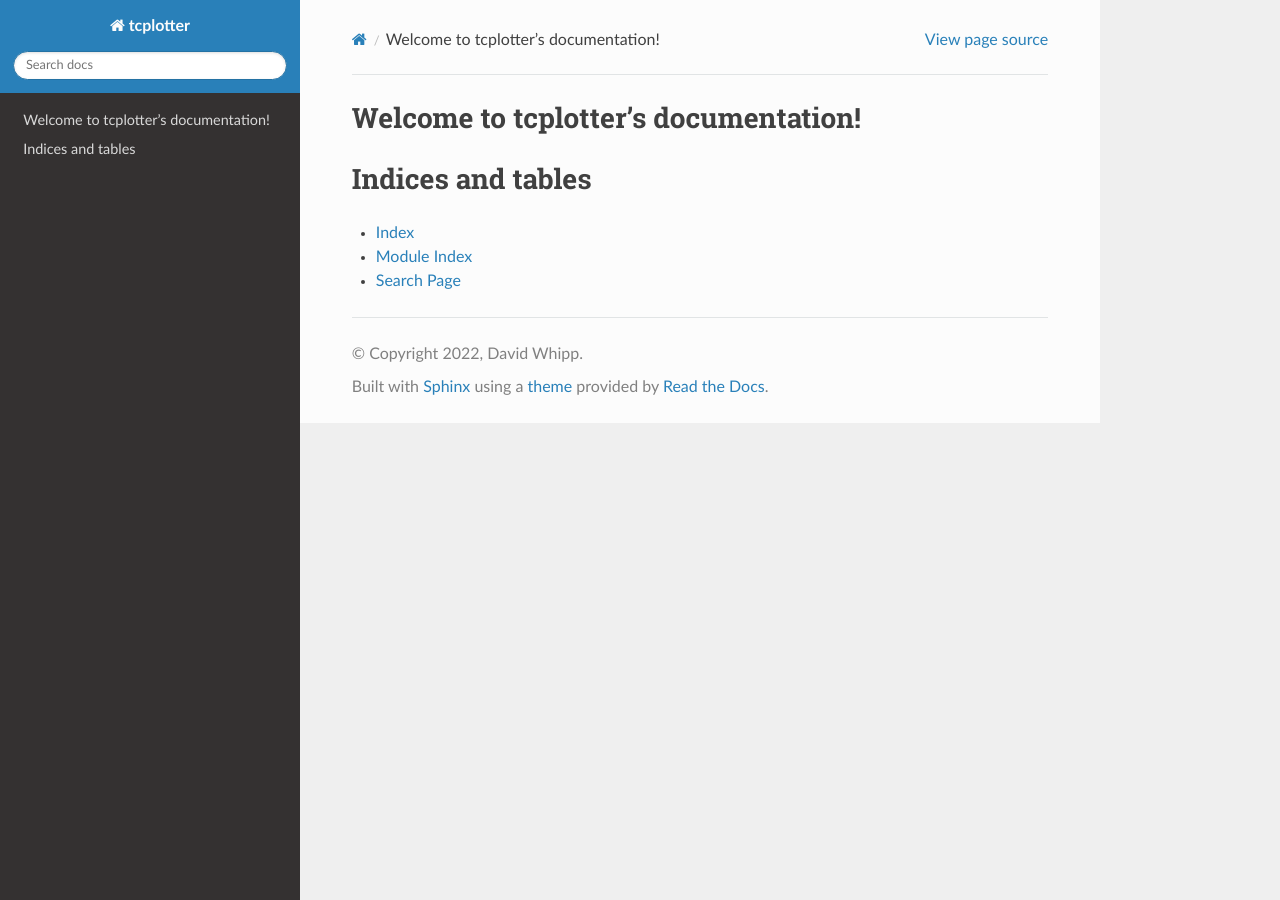
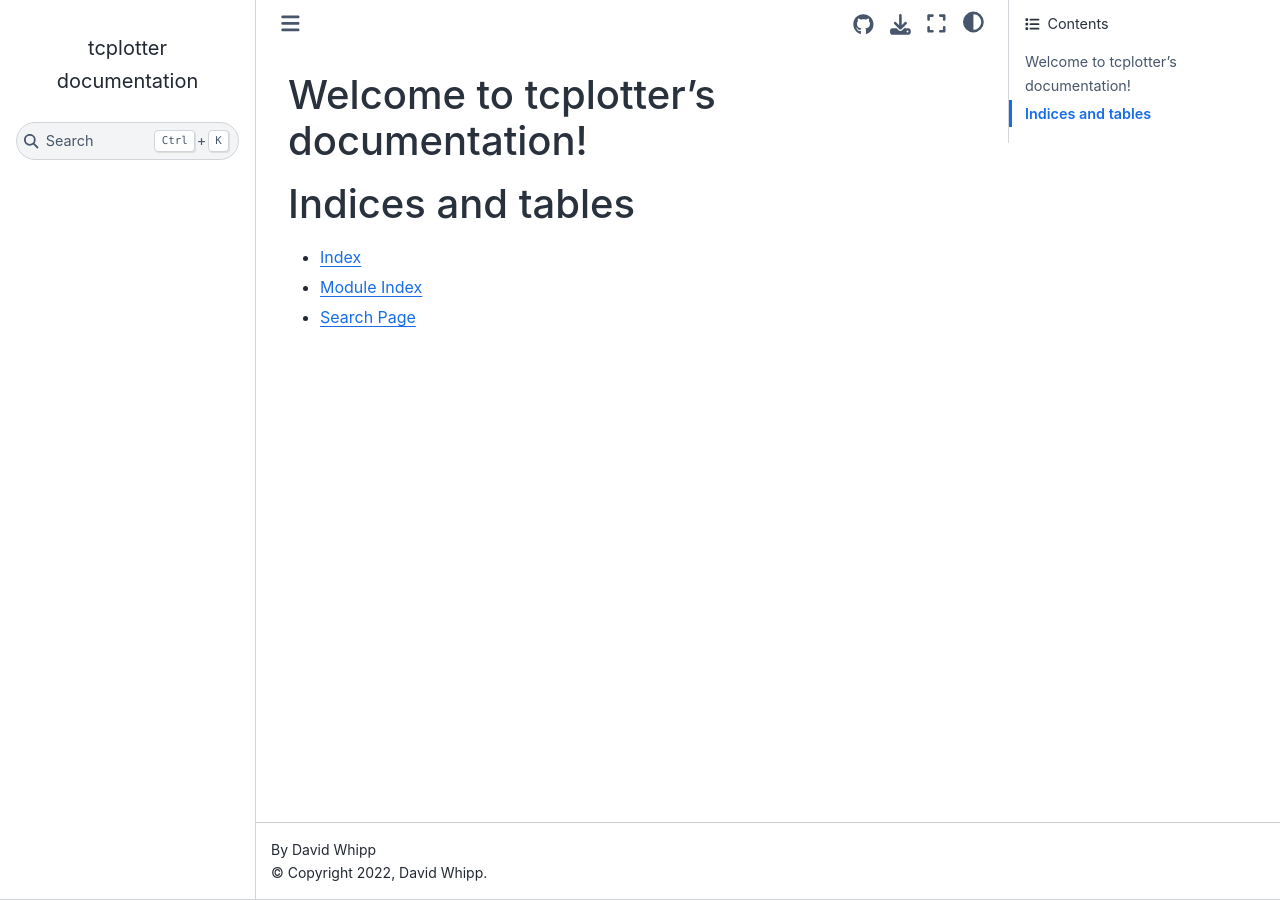
Before and after one commit to HUGG/tcplotter, a Sphinx documentation site: the page built from docs/index.rst, in a window 1280 px wide. Built offline with Sphinx 7.4.7 and the Sphinx Book theme 1.1.4, drawn with Linux system fonts in a browser that asks for light colours.

```diff
--- a/docs/conf.py
+++ b/docs/conf.py
@@ -29,9 +29,9 @@ author = 'David Whipp'
 extensions = [
     #"sphinx.ext.autodoc",
     #"sphinx.ext.napoleon",
-    #"IPython.sphinxext.ipython_console_highlighting",
-    #"IPython.sphinxext.ipython_directive",
-    #"myst_nb",
+    "IPython.sphinxext.ipython_console_highlighting",
+    "IPython.sphinxext.ipython_directive",
+    "myst_nb",
 ]
 
 # Add any paths that contain templates here, relative to this directory.
@@ -40,21 +40,19 @@ templates_path = ['_templates']
 # List of patterns, relative to source directory, that match files and
 # directories to ignore when looking for source files.
 # This pattern also affects html_static_path and html_extra_path.
-exclude_patterns = []
-
+exclude_patterns = ["_build", "Thumbs.db", ".DS_Store"]
 
 # -- Options for HTML output -------------------------------------------------
 
 # The theme to use for HTML and HTML Help pages.  See the documentation for
 # a list of builtin themes.
 #
-#html_theme = 'sphinx_book_theme'
-html_theme = 'sphinx_rtd_theme'
+html_theme = 'sphinx_book_theme'
 
 # Add any paths that contain custom static files (such as style sheets) here,
 # relative to this directory. They are copied after the builtin static files,
 # so a file named "default.css" will overwrite the builtin "default.css".
-html_static_path = ['_static']
+#html_static_path = ['_static']
 
 # HTML theme options
 html_theme_options = {
```
Also changed, not shown: 2 other files.
